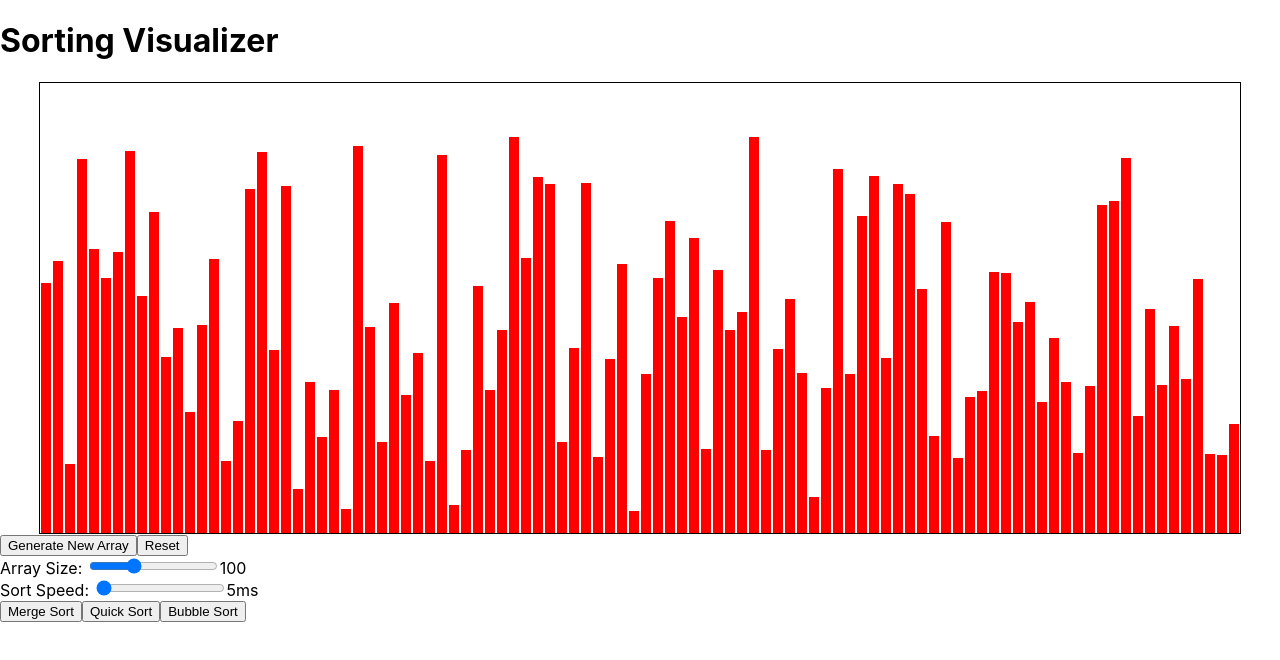
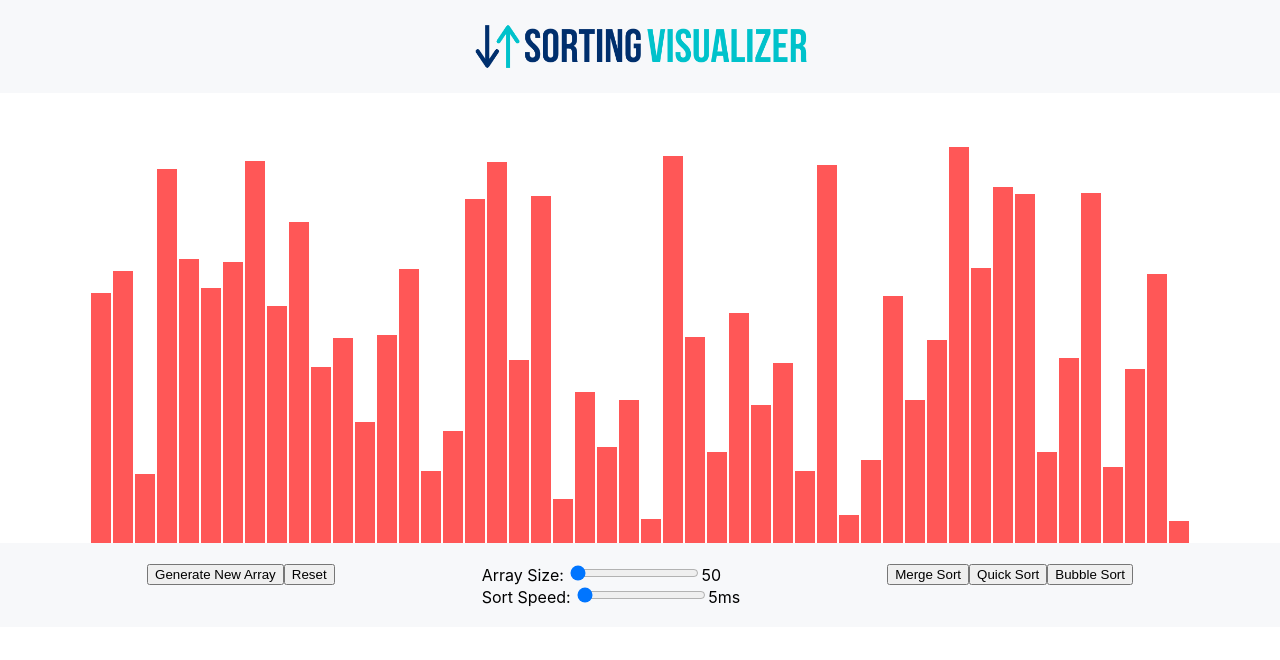
Before and after one commit to matthdan003/sorting_visualizer, a React (Create React App) app: page / in a window 1280 px wide. Shown: the top 660 px of the page. Built offline with nearby package versions, Linux system fonts and the light colour scheme.

Commit message:
added some styling changes

```diff
--- a/src/views/Main.css
+++ b/src/views/Main.css
@@ -1,5 +1,16 @@
+.logo-container {
+    display: flex;
+    justify-content: center;
+    width: 100%;
+    background-color:#f7f8fa;
+}
+
+.logo {
+    margin: 20px 0px 20px 0px;
+    width: 370px;
+}
+
 #array-container {
-    border: 1px solid black;
     display: flex;
     justify-content: center;
     align-items: flex-end;
@@ -11,3 +22,11 @@
     width: 20px;
     margin: 0px 1px 0px 1px;
 }
+
+.controls {
+    background-color: #f7f8fa;
+    display: flex;
+    justify-content: space-evenly;
+    padding-top: 20px;
+    padding-bottom: 20px;
+}
--- a/src/views/Main.js
+++ b/src/views/Main.js
@@ -1,5 +1,7 @@
 import React, { useState, useEffect } from 'react';
 import Main from '../views/Main.css'
+import logo from '../images/logo.png'
+
 import { getMergeSortAnimations } from '../algorithms/mergeSort'
 import { getBubbleSortAnimations } from "../algorithms/bubbleSort";
 import { doBubbleSort } from "../algorithms/bubbleSort";
@@ -14,14 +16,14 @@ const ANIMATION_SPEED_MS = 10;
 const NUMBER_OF_ARRAY_BARS = 200;
 
 // This is the main color of the array bars.
-const PRIMARY_COLOR = 'red';
+const PRIMARY_COLOR = '#ff5757';
 
 // This is the color of array bars that are being compared throughout the animations.
-const SECONDARY_COLOR = 'blue';
+const SECONDARY_COLOR = '#002f6d';
 
 export default () => {
     const [array, setArray] = useState([])
-    const [barNum, setBarNum] = useState(100)
+    const [barNum, setBarNum] = useState(50)
     const [sortSpeed, setSortSpeed] = useState(5)
 
     useEffect(() => {
@@ -40,7 +42,7 @@ export default () => {
         var arrayLength = arrayBars.length;
         for (let j = 0; j < arrayLength; j++) {
             var jBarStyle = arrayBars[j].style;
-            jBarStyle.backgroundColor = "red";
+            jBarStyle.backgroundColor = PRIMARY_COLOR;
         }
     }
 
@@ -113,13 +115,13 @@ export default () => {
                 oldBarStyle.height = `${arr[oldPosition]}px`;
                 newBarStyle.height = `${arr[newPosition]}px`;
 
-                oldBarStyle.backgroundColor = "red";
-                newBarStyle.backgroundColor = "blue";
+                oldBarStyle.backgroundColor = PRIMARY_COLOR;
+                newBarStyle.backgroundColor = SECONDARY_COLOR;
 
                 var currentPosition = oldPosition;
                 for (let j = 0; j < currentPosition; j++) {
                     var jBarStyle = arrayBars[j].style;
-                    jBarStyle.backgroundColor = "blue";
+                    jBarStyle.backgroundColor = SECONDARY_COLOR;
                 }
                 if (i === animations.length - 1) {
                     makeAllBarsGreen();
@@ -149,13 +151,13 @@ export default () => {
                 oldBarStyle.height = `${arr[oldPosition]}px`;
                 newBarStyle.height = `${arr[newPosition]}px`;
 
-                oldBarStyle.backgroundColor = "red";
-                newBarStyle.backgroundColor = "blue";
+                oldBarStyle.backgroundColor = PRIMARY_COLOR;
+                newBarStyle.backgroundColor = SECONDARY_COLOR;
 
                 var currentPosition = oldPosition;
                 for (let j = 0; j < currentPosition; j++) {
                     var jBarStyle = arrayBars[j].style;
-                    jBarStyle.backgroundColor = "red";
+                    jBarStyle.backgroundColor = PRIMARY_COLOR;
                 }
                 if (i === animations.length - 1) {
                     makeAllBarsGreen();
@@ -171,13 +173,15 @@ export default () => {
         var arrayLength = arrayBars.length;
         for (let j = 0; j < arrayLength; j++) {
             var jBarStyle = arrayBars[j].style;
-            jBarStyle.backgroundColor = "green";
+            jBarStyle.backgroundColor = "#00c2cb";
         }
     }
 
     return (
         <div>
-            <h1>Sorting Visualizer</h1>
+            <div className="logo-container">
+                <img src={logo} alt="" className="logo"/>
+            </div>
             <div id="array-container">
                 {
                     array.map((number, i) =>
@@ -193,8 +197,13 @@ export default () => {
                 }
             </div>
             <div>
+
+                <div className="controls">
+                    <div className="resets">
                         <button onClick={e => generateArray()}>Generate New Array</button>
                         <button onClick={e => reloadPage()}>Reset</button>
+                    </div>
+                    <div className="sliders">
                         <div className="array-size">
                             <label>Array Size: </label>
                             <input type="range" value={barNum} min="50" max="200" step="50" onChange={e => setBarNum(e.target.value)} />
@@ -205,10 +214,14 @@ export default () => {
                             <input type="range" value={sortSpeed} min="5" max="20" step="5" onChange={e => setSortSpeed(e.target.value)} />
                             <span>{sortSpeed}ms</span>
                         </div>
+                    </div>
+                    <div className="sorts">
                         <button onClick={e => mergeSort()}>Merge Sort</button>
                         <button onClick={e => quickSort()}>Quick Sort</button>
                         <button onClick={e => bubbleSort()}>Bubble Sort</button>
                     </div>
                 </div>
+            </div>
+        </div>
     )
 }
```
Also changed, not shown: src/images/logo.png (added). Lines whose indentation alone changed are shown as unchanged.
